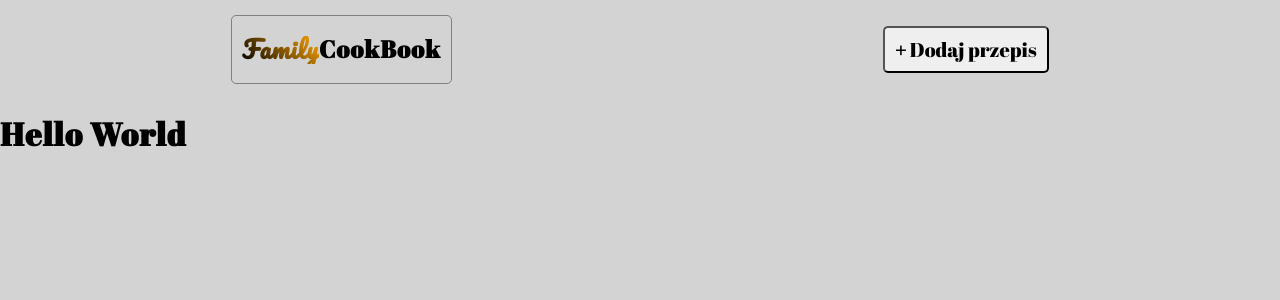
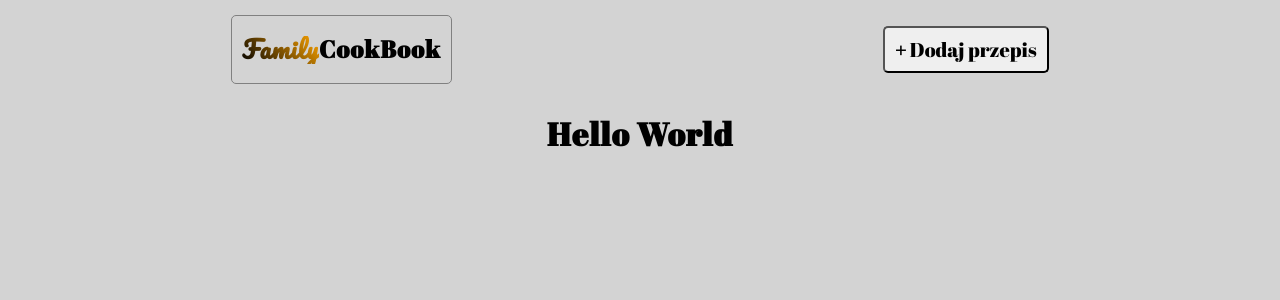
Before and after one commit to Mercaton/Recipe-Book-APP, a React (Vite) app: page /details in a window 1280 px wide. Shown: the top 300 px of the page. Built offline with nearby package versions, Linux system fonts and the light colour scheme; some icons are missing.

Commit message:
import new stylesheet in main.scss

```diff
--- a/src/main.scss
+++ b/src/main.scss
@@ -2,6 +2,7 @@
 @import "styles/_addrecipe.scss";
 @import "styles/_header.scss";
 @import "styles/_mainpage.scss";
+@import "styles/_recipedetails.scss";
 @import url('https://fonts.googleapis.com/css2?family=Abril+Fatface&family=Pacifico&display=swap');
 
 html {
--- a/src/styles/_recipedetails.scss
+++ b/src/styles/_recipedetails.scss
@@ -0,0 +1,3 @@
+h1 {
+  text-align: center;
+}
```
